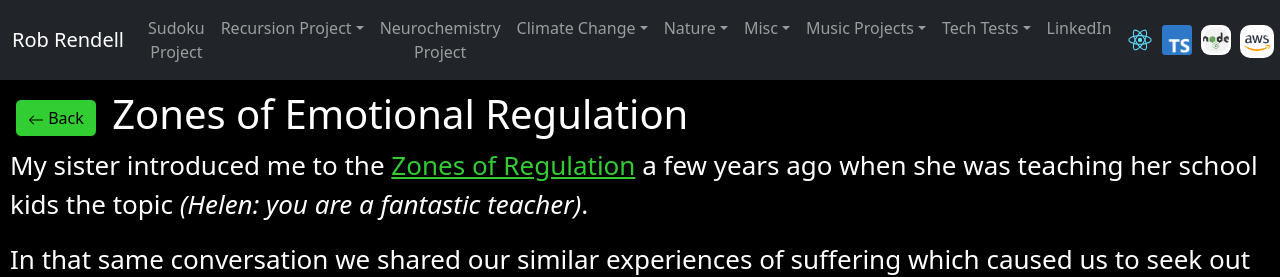
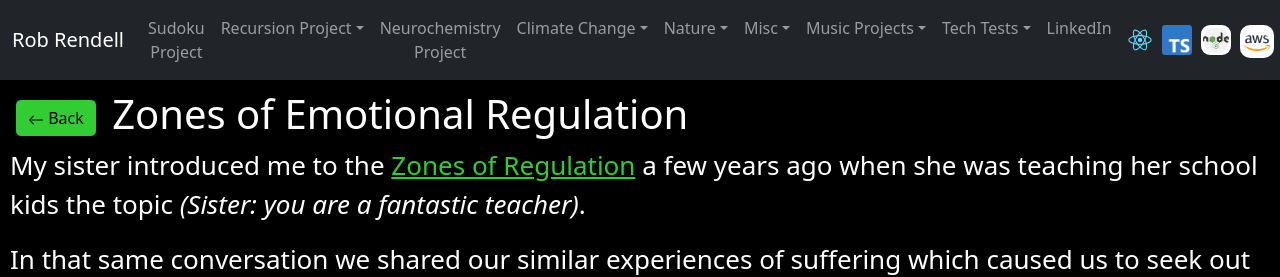
Before and after one commit to Robert-Rendell/robrendellwebsite-ui, a React (Create React App) app: page /neurochemistry/zones-of-regulation in a window 1280 px wide. Shown: the top 277 px of the page. Built offline with nearby package versions, Linux system fonts and the light colour scheme; no server answers.

Commit message:
Neurochemistry - anonymise

```diff
--- a/src/pages/neurochemistry/zones-of-regulation.page.tsx
+++ b/src/pages/neurochemistry/zones-of-regulation.page.tsx
@@ -22,7 +22,7 @@ export function ZonesOfRegulationPage() {
           Zones of Regulation
         </NewTabLink>{" "}
         a few years ago when she was teaching her school kids the topic{" "}
-        <i>(Helen: you are a fantastic teacher)</i>.
+        <i>(Sister: you are a fantastic teacher)</i>.
       </p>
       <p>
         In that same conversation we shared our similar experiences of suffering
```
